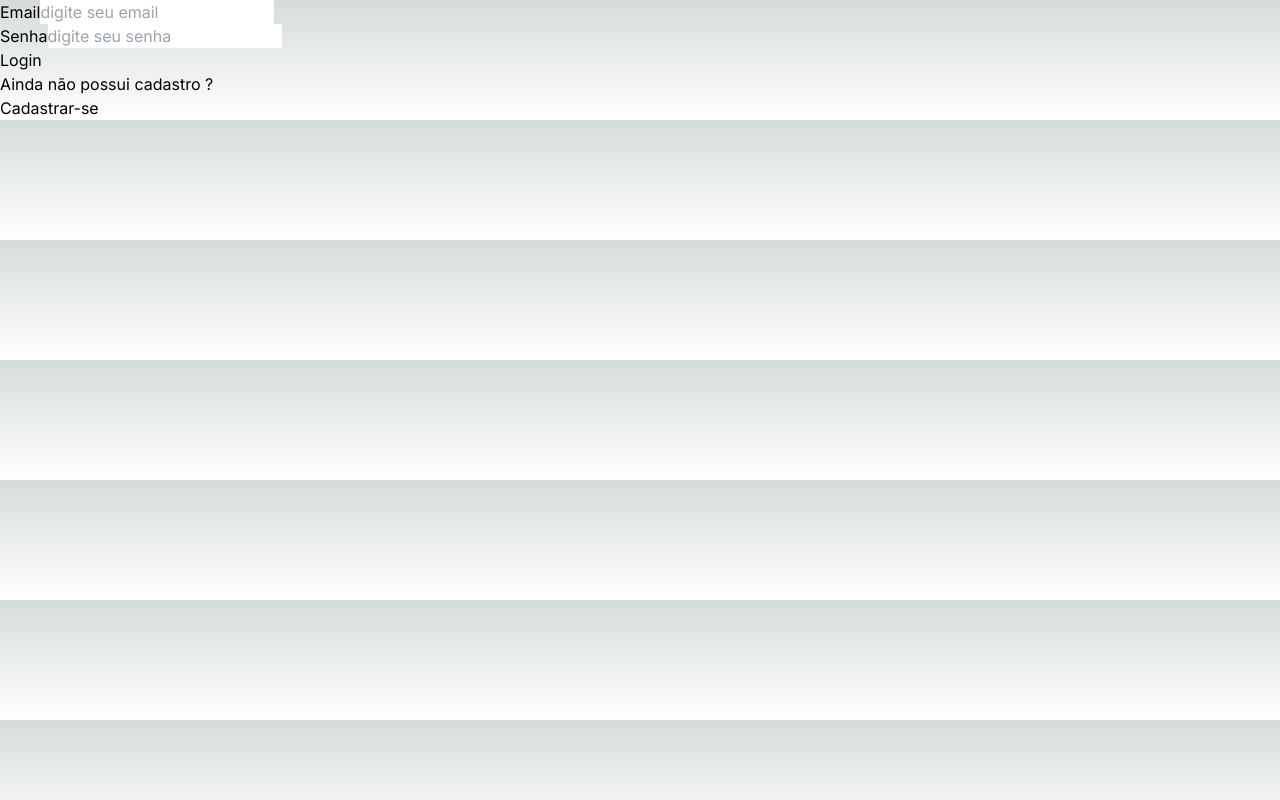
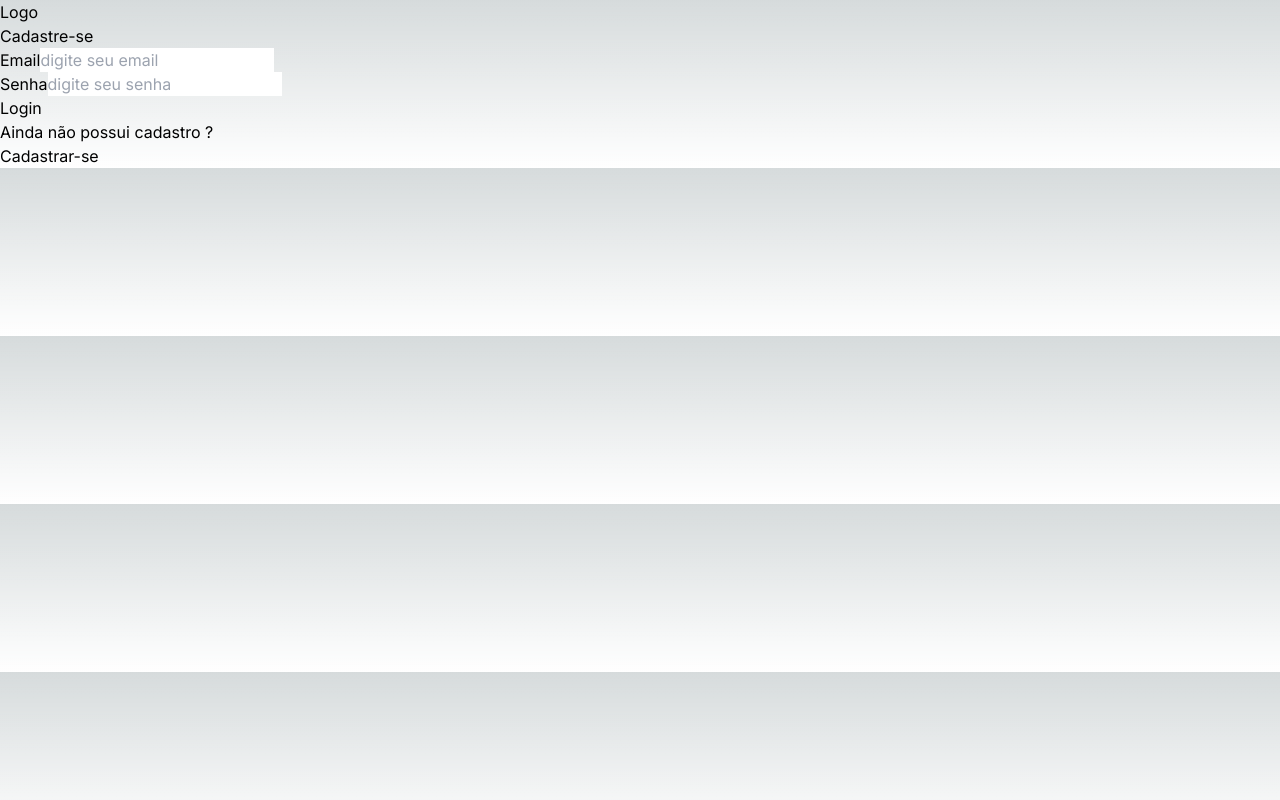
Before and after one commit to SilasRFerreira/prototype_social_media, a Next.js app in the folder frontend/: page / in a window 1280 px wide. Built offline with nearby package versions, Linux system fonts and the light colour scheme.

Commit message:
feat: configurate header basic structure and configurate nav button routes

```diff
--- a/frontend/src/app/dashboard/page.tsx
+++ b/frontend/src/app/dashboard/page.tsx
@@ -1,6 +1,11 @@
+import Header from "@/components/header"
+
 const Dashboard = () => {
     return(
-        <h1>Teste Dashboard</h1>
+        <>
+            <Header/>
+            <h1>Teste Dashboard</h1>
+        </>
     )
 }
 
--- a/frontend/src/app/page.tsx
+++ b/frontend/src/app/page.tsx
@@ -1,9 +1,11 @@
 import HomeForm from "@/app/homeForm"
+import Header from "@/components/header"
+
 
 const Home = () => {
-
   return(
     <>
+      <Header location='login'/>
       <HomeForm/>
     </>
   )
--- a/frontend/src/app/register/page.tsx
+++ b/frontend/src/app/register/page.tsx
@@ -1,9 +1,11 @@
 import RegisterForm from "@/app/register/registerForm"
+import Header from "@/components/header"
 
 
 const Register = () => {
     return(
         <>
+            <Header location="register"/>
             <RegisterForm/>
         </>
     )
--- /dev/null
+++ b/frontend/src/components/header/headerNav/index.tsx
@@ -0,0 +1,28 @@
+import Link from "next/link"
+import { iHeader } from ".."
+
+const HeaderNav = ({location}: iHeader) => {
+    const headerLocation = () => {
+        if (location === 'login') {
+            return (
+                <Link href={'/register'}>Cadastre-se</Link>
+            )
+        } else if (location === 'register') {
+            return (
+                <Link href={'/'}>Login</Link>
+            )
+        } else {
+            return (
+                <Link href={'/'}>Logout</Link>
+            )
+        }
+    }
+
+    return(
+        <nav>
+            {headerLocation()}
+        </nav>
+    )
+}
+
+export default HeaderNav
--- a/frontend/src/components/header/index.tsx
+++ b/frontend/src/components/header/index.tsx
@@ -0,0 +1,18 @@
+import HeaderNav from "./headerNav"
+
+export interface iHeader {
+    location?: string | null
+}
+
+const Header = ({location}: iHeader) => {
+    return(
+        <header>
+            <div>
+                <h1>Logo</h1>
+                <HeaderNav location={location}/>
+            </div>
+        </header>
+    )
+}
+
+export default Header
```
